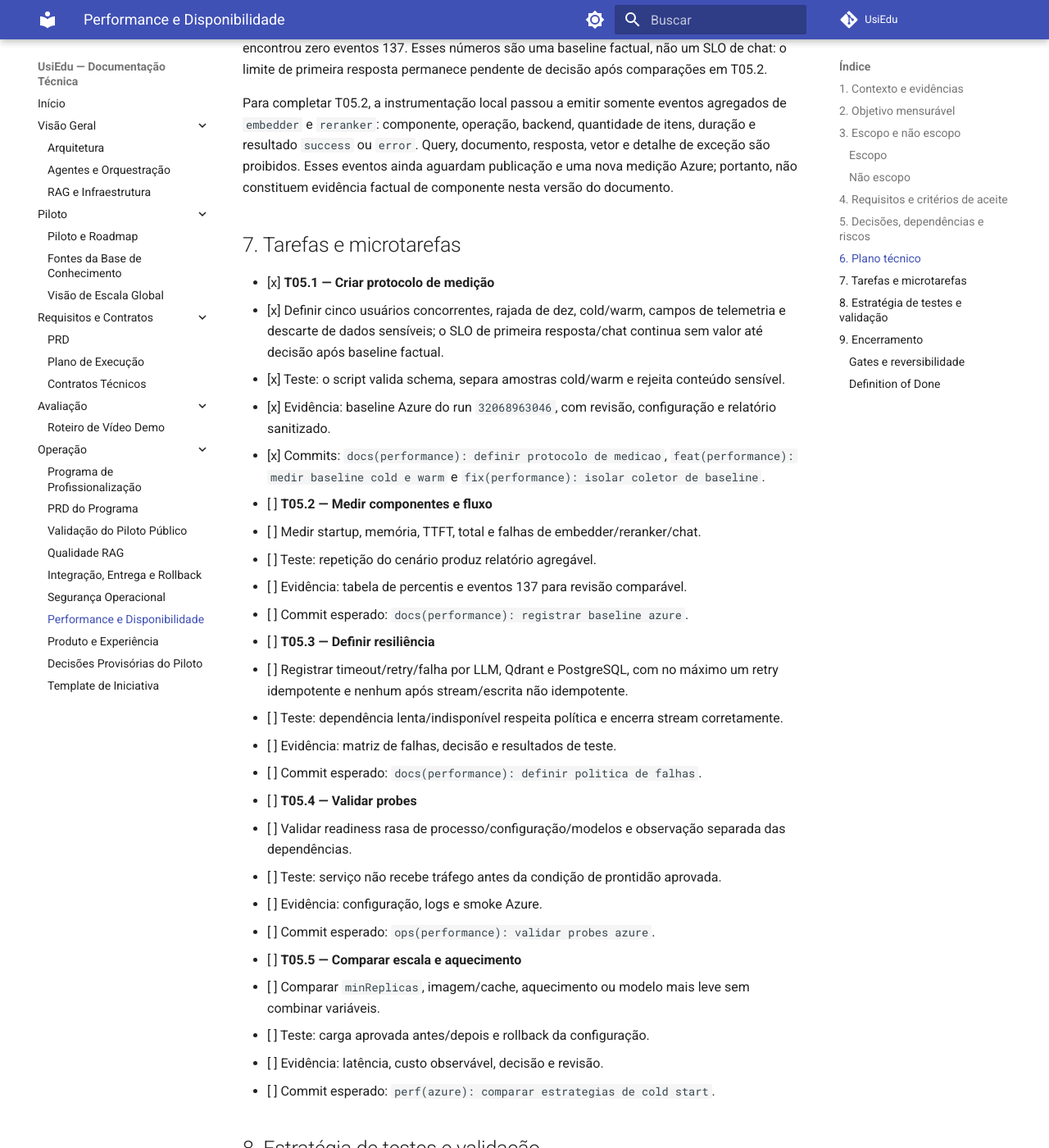
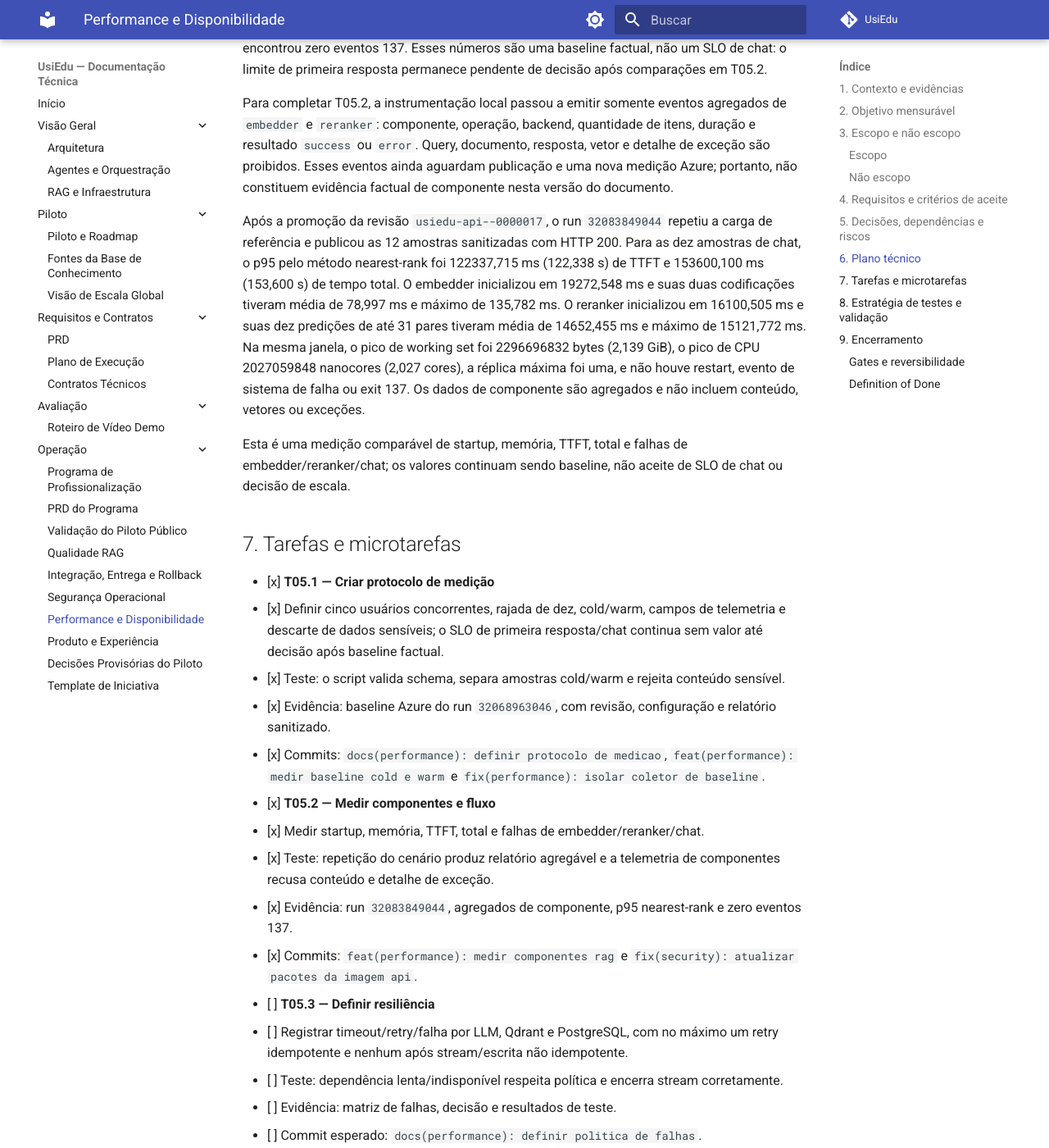
Before and after one commit to henriquebotelhogomes/UsiEdu, an MkDocs documentation site: the page built from docs/profissionalizacao/05-performance-disponibilidade.md, in a window 1280 px wide and 1400 px high, scrolled down 4538 px. Shown: the whole window at 82% size. Built offline with MkDocs 1.6.1 and Material for MkDocs 9.7.7, drawn with Linux system fonts in a browser that asks for light colours; comment, search, counter and statistics services are not loaded; some of the changed text lies outside the part shown.

Commit message:
docs(performance): registrar componentes azure
Co-authored-by: Copilot App <223556219+Copilot@users.noreply.github.com>

```diff
--- a/docs/profissionalizacao/05-performance-disponibilidade.md
+++ b/docs/profissionalizacao/05-performance-disponibilidade.md
@@ -137,6 +137,22 @@ vetor e detalhe de exceção são proibidos. Esses eventos ainda aguardam
 publicação e uma nova medição Azure; portanto, não constituem evidência factual
 de componente nesta versão do documento.
 
+Após a promoção da revisão `usiedu-api--0000017`, o run `32083849044` repetiu
+a carga de referência e publicou as 12 amostras sanitizadas com HTTP 200. Para
+as dez amostras de chat, o p95 pelo método nearest-rank foi 122337,715 ms
+(122,338 s) de TTFT e 153600,100 ms (153,600 s) de tempo total. O embedder
+inicializou em 19272,548 ms e suas duas codificações tiveram média de 78,997 ms
+e máximo de 135,782 ms. O reranker inicializou em 16100,505 ms e suas dez
+predições de até 31 pares tiveram média de 14652,455 ms e máximo de
+15121,772 ms. Na mesma janela, o pico de working set foi 2296696832 bytes
+(2,139 GiB), o pico de CPU 2027059848 nanocores (2,027 cores), a réplica máxima
+foi uma, e não houve restart, evento de sistema de falha ou exit 137. Os dados
+de componente são agregados e não incluem conteúdo, vetores ou exceções.
+
+Esta é uma medição comparável de startup, memória, TTFT, total e falhas de
+embedder/reranker/chat; os valores continuam sendo baseline, não aceite de SLO
+de chat ou decisão de escala.
+
 ## 7. Tarefas e microtarefas
 
 - [x] **T05.1 — Criar protocolo de medição**
@@ -144,11 +160,11 @@ de componente nesta versão do documento.
   - [x] Teste: o script valida schema, separa amostras cold/warm e rejeita conteúdo sensível.
   - [x] Evidência: baseline Azure do run `32068963046`, com revisão, configuração e relatório sanitizado.
   - [x] Commits: `docs(performance): definir protocolo de medicao`, `feat(performance): medir baseline cold e warm` e `fix(performance): isolar coletor de baseline`.
-- [ ] **T05.2 — Medir componentes e fluxo**
-  - [ ] Medir startup, memória, TTFT, total e falhas de embedder/reranker/chat.
-  - [ ] Teste: repetição do cenário produz relatório agregável.
-  - [ ] Evidência: tabela de percentis e eventos 137 para revisão comparável.
-  - [ ] Commit esperado: `docs(performance): registrar baseline azure`.
+- [x] **T05.2 — Medir componentes e fluxo**
+  - [x] Medir startup, memória, TTFT, total e falhas de embedder/reranker/chat.
+  - [x] Teste: repetição do cenário produz relatório agregável e a telemetria de componentes recusa conteúdo e detalhe de exceção.
+  - [x] Evidência: run `32083849044`, agregados de componente, p95 nearest-rank e zero eventos 137.
+  - [x] Commits: `feat(performance): medir componentes rag` e `fix(security): atualizar pacotes da imagem api`.
 - [ ] **T05.3 — Definir resiliência**
   - [ ] Registrar timeout/retry/falha por LLM, Qdrant e PostgreSQL, com no máximo um retry idempotente e nenhum após stream/escrita não idempotente.
   - [ ] Teste: dependência lenta/indisponível respeita política e encerra stream corretamente.
```
Also changed, not shown: other parts of docs/profissionalizacao/05-performance-disponibilidade.md (+1 -1 lines).
